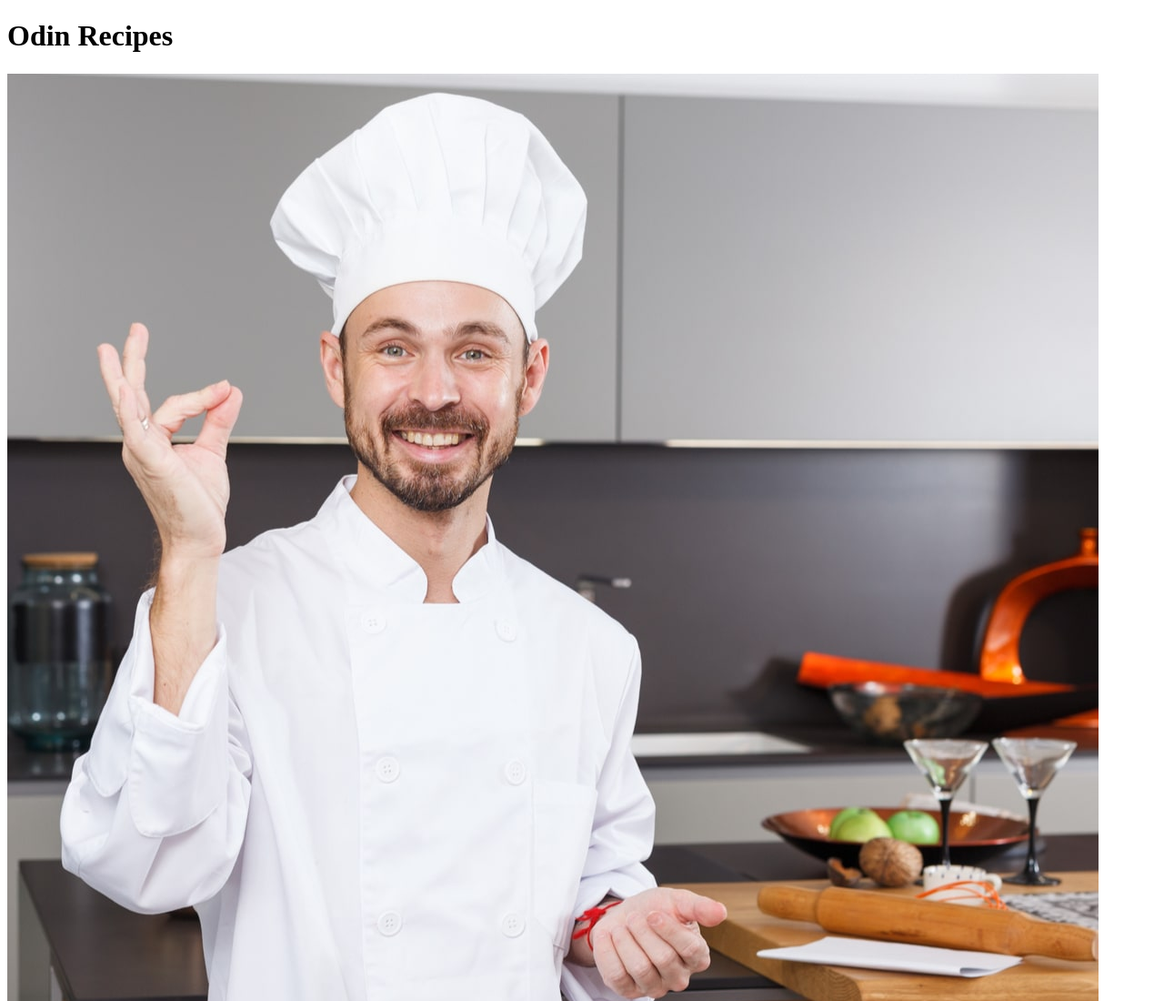
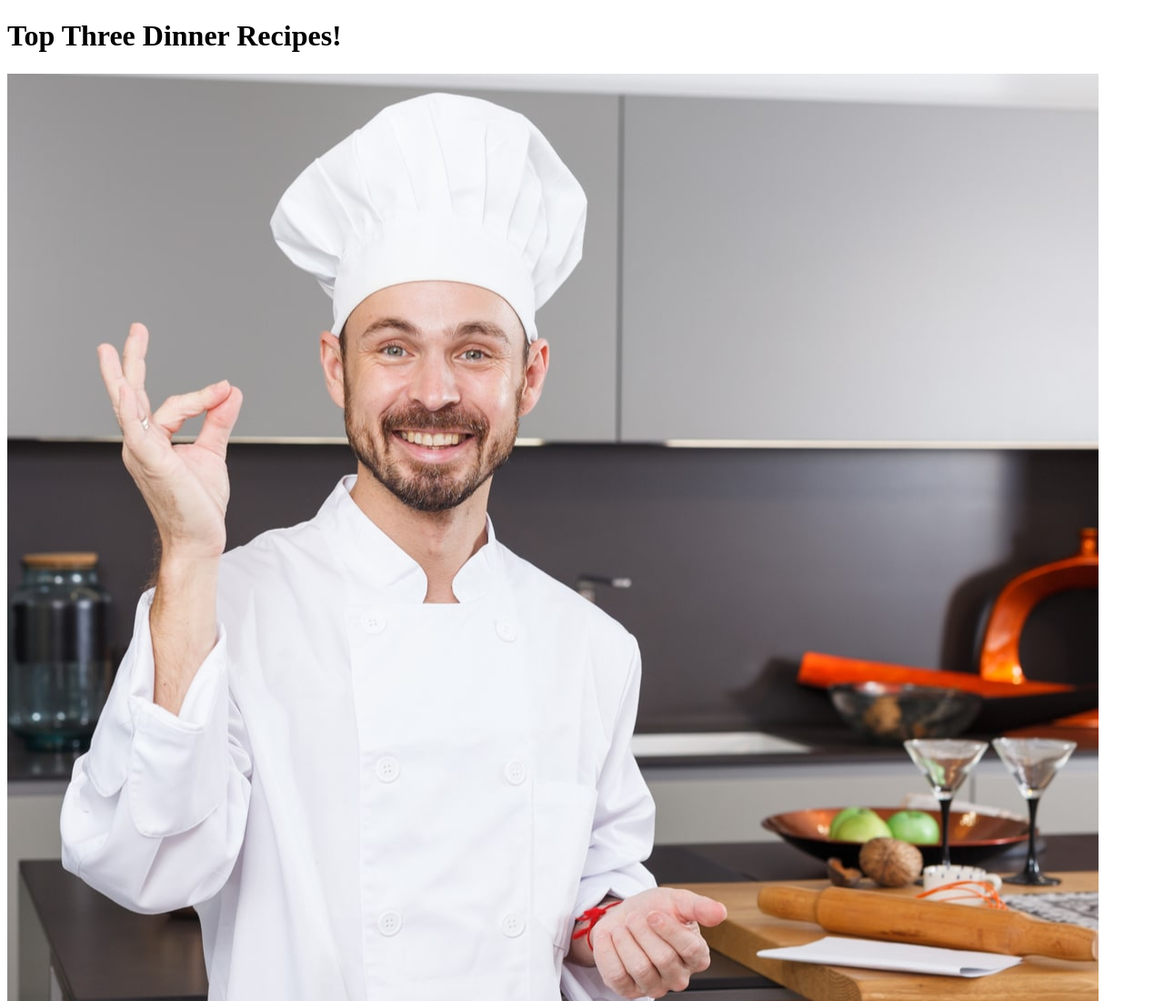
Before and after one commit to Genslei/odin-recipes, a plain HTML site: page index.html in a window 1280 px wide. Shown: the top 1100 px of the page at 91% size. Drawn offline with Linux system fonts and the light colour scheme.

Commit message:
Add titles for each page and change the h1 header for the index.html

```diff
--- a/index.html
+++ b/index.html
@@ -2,10 +2,10 @@
 <html lang="en">
     <head>
         <meta charset="UTF-8">
-        <title></title>
+        <title>Top Three Dinner Recipes</title>
     </head>
     <body>
-        <h1>Odin Recipes</h1>
+        <h1>Top Three Dinner Recipes!</h1>
         <img src="./recipes/images/chef.jpg" alt="chef image">
         <ul>
             <li><a href="./recipes/chicken-dumpling.html">Chicken and Dumplings</a></li>
```
Also changed, not shown: recipes/chicken-dumpling.html (+1 -1 lines), recipes/shepherds-pie.html (+1 -1 lines), recipes/shrimp-scampi.html (+1 -1 lines).
